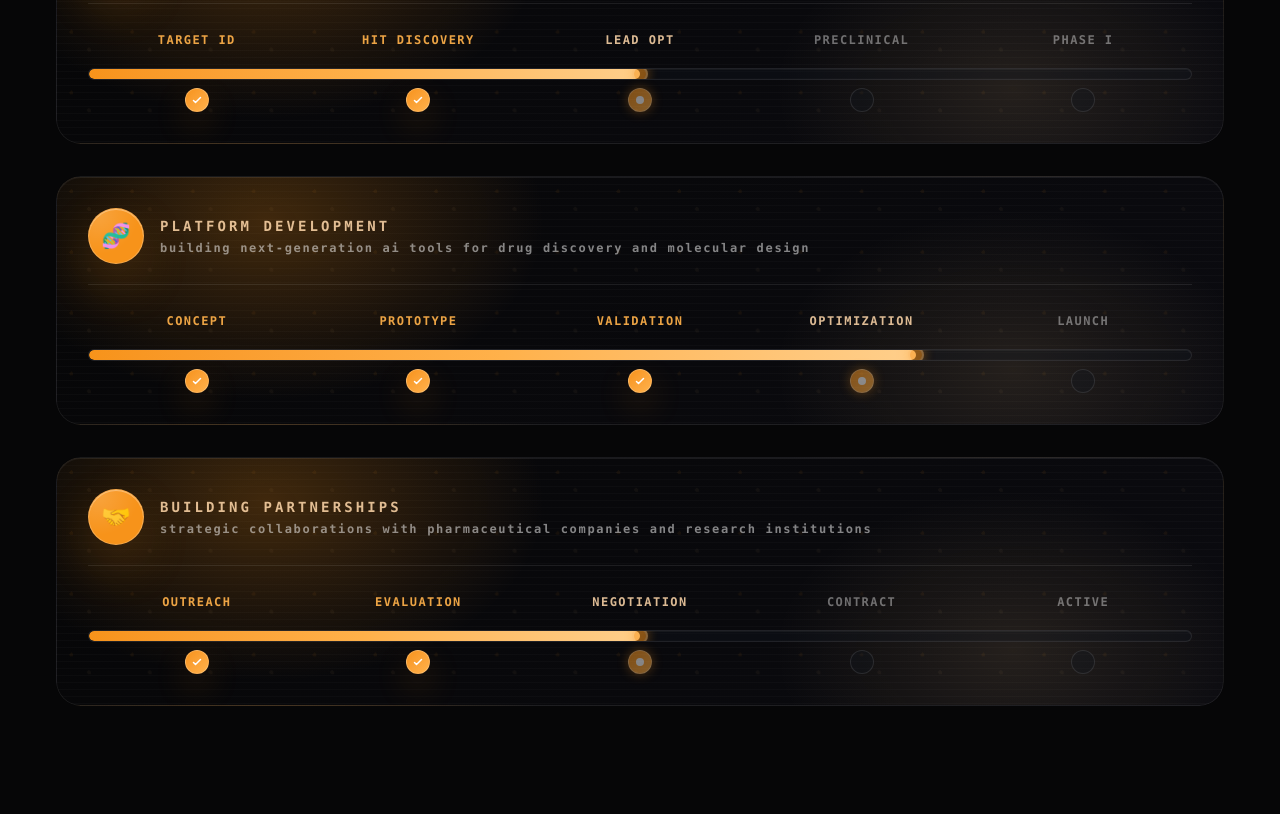
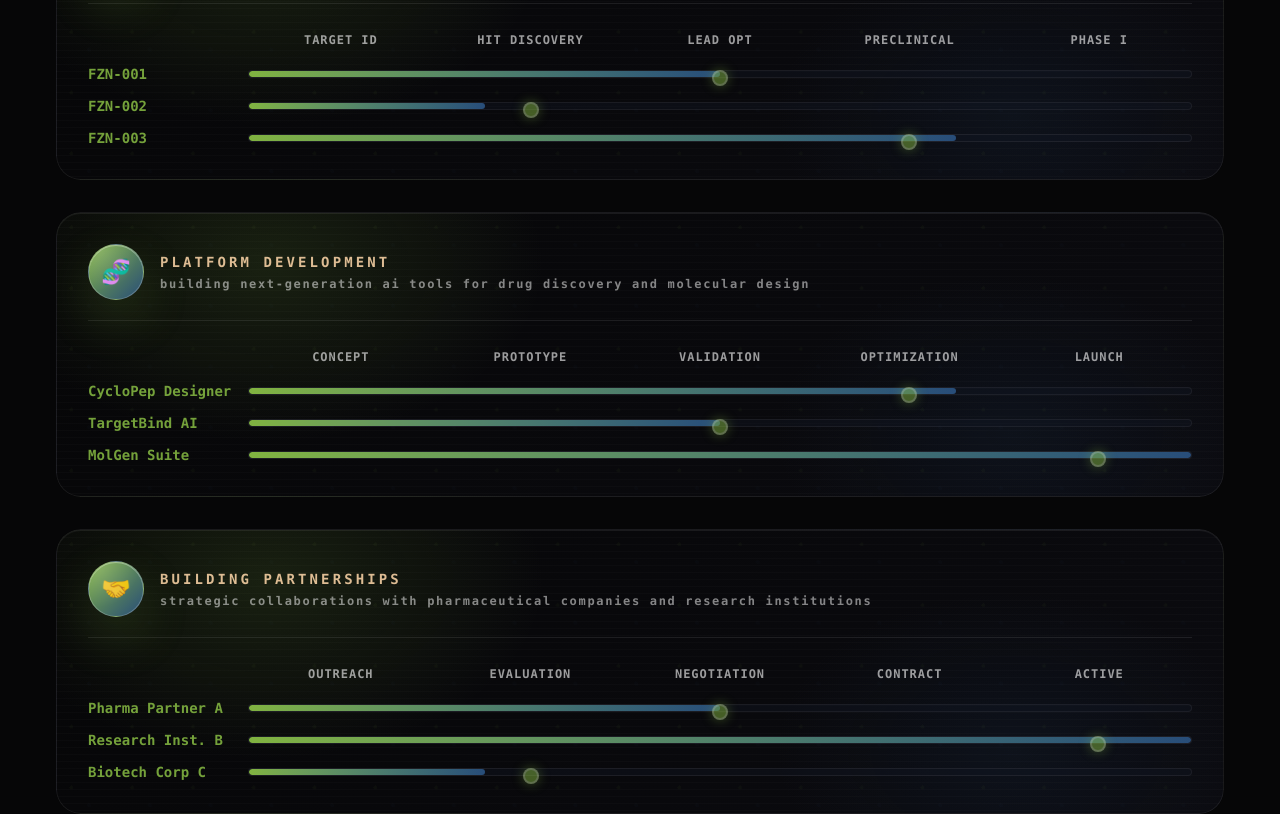
Before and after one commit to Zbrotskyi/fazena_startup, a Next.js app: page / in a window 1280 px wide. Shown: the part 2980-3794 px from the top of the page. Built offline with nearby package versions, Linux system fonts and the light colour scheme.

Commit message:
Big update

```diff
--- a/src/app/page.tsx
+++ b/src/app/page.tsx
@@ -10,8 +10,8 @@ import Video from "@/components/Video";
 import { Metadata } from "next";
 
 export const metadata: Metadata = {
-  title: "FAZENA - AI-Powered Drug Discovery",
-  description: "Revolutionary AI platform for therapeutic design and drug discovery",
+  title: "Computed. Synthesized. Validated.",
+  description: "We're building silicon-to-cell integration that collapses traditional discovery timelines",
 };
 
 export default function Home() {
--- a/src/components/Pipeline/SingleTrack.tsx
+++ b/src/components/Pipeline/SingleTrack.tsx
@@ -2,13 +2,7 @@
 import { PipelineTrack } from "@/types/pipeline";
 
 const SingleTrack = ({ track }: { track: PipelineTrack }) => {
-    const { name, description, stages, icon } = track;
-
-    // Find current stage index for progress calculation
-    const currentStageIndex = stages.findIndex(s => s.current);
-    const progressPercent = currentStageIndex >= 0
-        ? ((currentStageIndex) / (stages.length - 1)) * 100
-        : 0;
+    const { name, description, stages, projects, icon } = track;
 
     return (
         <div className="pipeline-card group relative w-full overflow-hidden rounded-[1.55em] transition-all duration-300 hover:-translate-y-[0.12em]">
@@ -35,68 +29,55 @@ const SingleTrack = ({ track }: { track: PipelineTrack }) => {
                     </div>
                 </div>
 
-                {/* Progress section - Stage columns */}
+                {/* Progress section with projects */}
                 <div className="pt-5">
                     {/* Stage column headers */}
-                    <div className="grid gap-1" style={{ gridTemplateColumns: `repeat(${stages.length}, 1fr)` }}>
+                    <div className="grid gap-1 pl-32 md:pl-40" style={{ gridTemplateColumns: `repeat(${stages.length}, 1fr)` }}>
                         {stages.map((stage, index) => (
                             <div
                                 key={index}
-                                className={`
-                  text-center font-mono font-bold text-xs tracking-[0.12em] uppercase px-2 py-2
-                  ${stage.completed
-                                        ? 'text-[rgba(255,177,74,0.92)]'
-                                        : stage.current
-                                            ? 'text-[rgba(255,215,170,0.86)]'
-                                            : 'text-white/40'
-                                    }
-                `}
+                                className="text-center font-mono font-bold text-xs tracking-[0.08em] uppercase px-1 py-2 text-white/60"
                             >
                                 {stage.name}
                             </div>
                         ))}
                     </div>
 
-                    {/* Progress bar track */}
-                    <div className="relative mt-3 h-3 w-full rounded-full overflow-hidden bg-black/30 border border-white/[0.085] shadow-[inset_0_1px_0_rgba(255,255,255,0.05)]">
-                        {/* Filled progress */}
-                        <div
-                            className="absolute inset-y-0 left-0 rounded-full bg-gradient-to-r from-[#f7931a] via-[#ffb14a] to-[#ffcf8b] shadow-[0_0_1.2em_rgba(247,147,26,0.4)] transition-all duration-700 ease-out"
-                            style={{ width: `${progressPercent}%` }}
-                        />
+                    {/* Projects with their progress bars */}
+                    <div className="space-y-3 mt-2">
+                        {projects.map((project, projectIndex) => (
+                            <div key={projectIndex} className="flex items-center gap-4">
+                                {/* Project name on the left */}
+                                <div className="w-28 md:w-36 shrink-0">
+                                    <span className="font-mono font-semibold text-sm text-[rgba(129,179,64,0.9)] truncate block">
+                                        {project.name}
+                                    </span>
+                                </div>
 
-                        {/* Current stage glow indicator */}
-                        {currentStageIndex >= 0 && (
-                            <div
-                                className="absolute top-1/2 -translate-y-1/2 w-4 h-4 rounded-full bg-[#f7931a] shadow-[0_0_12px_rgba(247,147,26,0.8)] animate-pulse border-2 border-white/30"
-                                style={{ left: `calc(${progressPercent}% - 8px)` }}
-                            />
-                        )}
-                    </div>
+                                {/* Progress bar with stages */}
+                                <div className="flex-1 relative">
+                                    {/* Background track */}
+                                    <div className="h-2 w-full rounded-full overflow-hidden bg-black/40 border border-white/[0.06]">
+                                        {/* Filled progress */}
+                                        <div
+                                            className="h-full rounded-full bg-gradient-to-r from-[#81b340] to-[#284d79] transition-all duration-700 ease-out"
+                                            style={{ width: `${(project.currentStage / (stages.length - 1)) * 100}%` }}
+                                        />
+                                    </div>
 
-                    {/* Stage indicators below bar */}
-                    <div className="grid gap-1 mt-2" style={{ gridTemplateColumns: `repeat(${stages.length}, 1fr)` }}>
-                        {stages.map((stage, index) => (
-                            <div key={index} className="flex justify-center">
-                                <div
-                                    className={`
-                    flex items-center justify-center w-6 h-6 rounded-full border transition-all duration-300
-                    ${stage.completed
-                                            ? 'bg-gradient-to-br from-[#f7931a] to-[#ffb14a] border-white/20 shadow-[0_0.85em_2.1em_rgba(247,147,26,0.2)]'
-                                            : stage.current
-                                                ? 'bg-gradient-to-br from-[#f7931a] to-[#ffb14a] border-white/30 shadow-[0_0_12px_rgba(247,147,26,0.6)] animate-pulse'
-                                                : 'bg-black/30 border-white/10'
-                                        }
-                  `}
-                                >
-                                    {stage.completed && (
-                                        <svg className="h-3 w-3 text-white" fill="none" viewBox="0 0 24 24" stroke="currentColor">
-                                            <path strokeLinecap="round" strokeLinejoin="round" strokeWidth={3} d="M5 13l4 4L19 7" />
-                                        </svg>
-                                    )}
-                                    {stage.current && (
-                                        <div className="w-2 h-2 rounded-full bg-white" />
-                                    )}
+                                    {/* Stage markers grid */}
+                                    <div className="absolute inset-0 grid" style={{ gridTemplateColumns: `repeat(${stages.length}, 1fr)` }}>
+                                        {stages.map((_, stageIndex) => {
+                                            const isCurrentStage = stageIndex === project.currentStage;
+                                            return (
+                                                <div key={stageIndex} className="flex justify-center items-center">
+                                                    {isCurrentStage && (
+                                                        <div className="w-4 h-4 rounded-full bg-[#81b340] shadow-[0_0_12px_rgba(129,179,64,0.8)] animate-pulse border-2 border-white/40" />
+                                                    )}
+                                                </div>
+                                            );
+                                        })}
+                                    </div>
                                 </div>
                             </div>
                         ))}
@@ -107,11 +88,11 @@ const SingleTrack = ({ track }: { track: PipelineTrack }) => {
             <style jsx>{`
         .pipeline-card__bg {
           background:
-            radial-gradient(28em 18em at 18% 18%, rgba(247, 147, 26, 0.24), transparent 62%),
-            radial-gradient(24em 16em at 82% 78%, rgba(255, 207, 139, 0.11), transparent 62%),
-            radial-gradient(1.2em 1.2em at 0.9em 0.9em, rgba(247, 147, 26, 0.06) 0 2px, transparent 2px),
-            radial-gradient(1.2em 1.2em at 2em 2em, rgba(255, 207, 139, 0.04) 0 2px, transparent 2px),
-            repeating-linear-gradient(to bottom, rgba(255, 255, 255, 0.018) 0 1px, transparent 1px 7px),
+            radial-gradient(28em 18em at 18% 18%, rgba(129, 179, 64, 0.15), transparent 62%),
+            radial-gradient(24em 16em at 82% 78%, rgba(40, 77, 121, 0.12), transparent 62%),
+            radial-gradient(1.2em 1.2em at 0.9em 0.9em, rgba(129, 179, 64, 0.04) 0 2px, transparent 2px),
+            radial-gradient(1.2em 1.2em at 2em 2em, rgba(40, 77, 121, 0.03) 0 2px, transparent 2px),
+            repeating-linear-gradient(to bottom, rgba(255, 255, 255, 0.015) 0 1px, transparent 1px 7px),
             linear-gradient(135deg, #060607, #0b0b10);
           background-size: auto, auto, 3.8em 3.8em, 3.8em 3.8em, auto, auto;
           border: 1px solid rgba(255, 255, 255, 0.07);
@@ -125,13 +106,13 @@ const SingleTrack = ({ track }: { track: PipelineTrack }) => {
         }
 
         .pipeline-card__icon {
-          background: #f7931a;
-          box-shadow: 0 0.85em 2.1em rgba(247, 147, 26, 0.2), inset 0 1px 0 rgba(255, 255, 255, 0.34);
+          background: linear-gradient(135deg, #81b340, #284d79);
+          box-shadow: 0 0.85em 2.1em rgba(129, 179, 64, 0.2), inset 0 1px 0 rgba(255, 255, 255, 0.34);
           border: 1px solid rgba(255, 255, 255, 0.22);
         }
 
         .pipeline-card:hover .pipeline-card__icon {
-          box-shadow: 0 1.05em 2.4em rgba(247, 147, 26, 0.24), inset 0 1px 0 rgba(255, 255, 255, 0.36);
+          box-shadow: 0 1.05em 2.4em rgba(129, 179, 64, 0.24), inset 0 1px 0 rgba(255, 255, 255, 0.36);
         }
 
         .pipeline-card__icon::after {
--- a/src/components/Pipeline/pipelineData.tsx
+++ b/src/components/Pipeline/pipelineData.tsx
@@ -6,7 +6,7 @@ const pipelineData: PipelineTrack[] = [
         name: "Drug Candidates",
         description: "Novel therapeutics pipeline from target identification through clinical development",
         icon: "💊",
-        color: "from-blue-500 to-cyan-400",
+        color: "from-[#81b340] to-[#284d79]",
         stages: [
             { name: "Target ID", completed: true },
             { name: "Hit Discovery", completed: true },
@@ -14,13 +14,18 @@ const pipelineData: PipelineTrack[] = [
             { name: "Preclinical", completed: false },
             { name: "Phase I", completed: false },
         ],
+        projects: [
+            { name: "FZN-001", currentStage: 2 },
+            { name: "FZN-002", currentStage: 1 },
+            { name: "FZN-003", currentStage: 3 },
+        ],
     },
     {
         id: 2,
         name: "Platform Development",
         description: "Building next-generation AI tools for drug discovery and molecular design",
         icon: "🧬",
-        color: "from-violet-500 to-purple-400",
+        color: "from-[#81b340] to-[#284d79]",
         stages: [
             { name: "Concept", completed: true },
             { name: "Prototype", completed: true },
@@ -28,13 +33,18 @@ const pipelineData: PipelineTrack[] = [
             { name: "Optimization", completed: false, current: true },
             { name: "Launch", completed: false },
         ],
+        projects: [
+            { name: "CycloPep Designer", currentStage: 3 },
+            { name: "TargetBind AI", currentStage: 2 },
+            { name: "MolGen Suite", currentStage: 4 },
+        ],
     },
     {
         id: 3,
         name: "Building Partnerships",
         description: "Strategic collaborations with pharmaceutical companies and research institutions",
         icon: "🤝",
-        color: "from-emerald-500 to-teal-400",
+        color: "from-[#81b340] to-[#284d79]",
         stages: [
             { name: "Outreach", completed: true },
             { name: "Evaluation", completed: true },
@@ -42,6 +52,11 @@ const pipelineData: PipelineTrack[] = [
             { name: "Contract", completed: false },
             { name: "Active", completed: false },
         ],
+        projects: [
+            { name: "Pharma Partner A", currentStage: 2 },
+            { name: "Research Inst. B", currentStage: 4 },
+            { name: "Biotech Corp C", currentStage: 1 },
+        ],
     },
 ];
 
--- a/src/types/pipeline.ts
+++ b/src/types/pipeline.ts
@@ -2,6 +2,11 @@ export type PipelineStage = {
     name: string;
     completed: boolean;
     current?: boolean;
+};
+
+export type PipelineProject = {
+    name: string;
+    currentStage: number; // index of current stage (0-based)
 };
 
 export type PipelineTrack = {
@@ -9,6 +14,7 @@ export type PipelineTrack = {
     name: string;
     description: string;
     stages: PipelineStage[];
+    projects: PipelineProject[];
     color: string; // gradient accent color
     icon: string; // emoji or icon identifier
 };
```
Also changed, not shown: back.txt (added), back2.txt (added).
